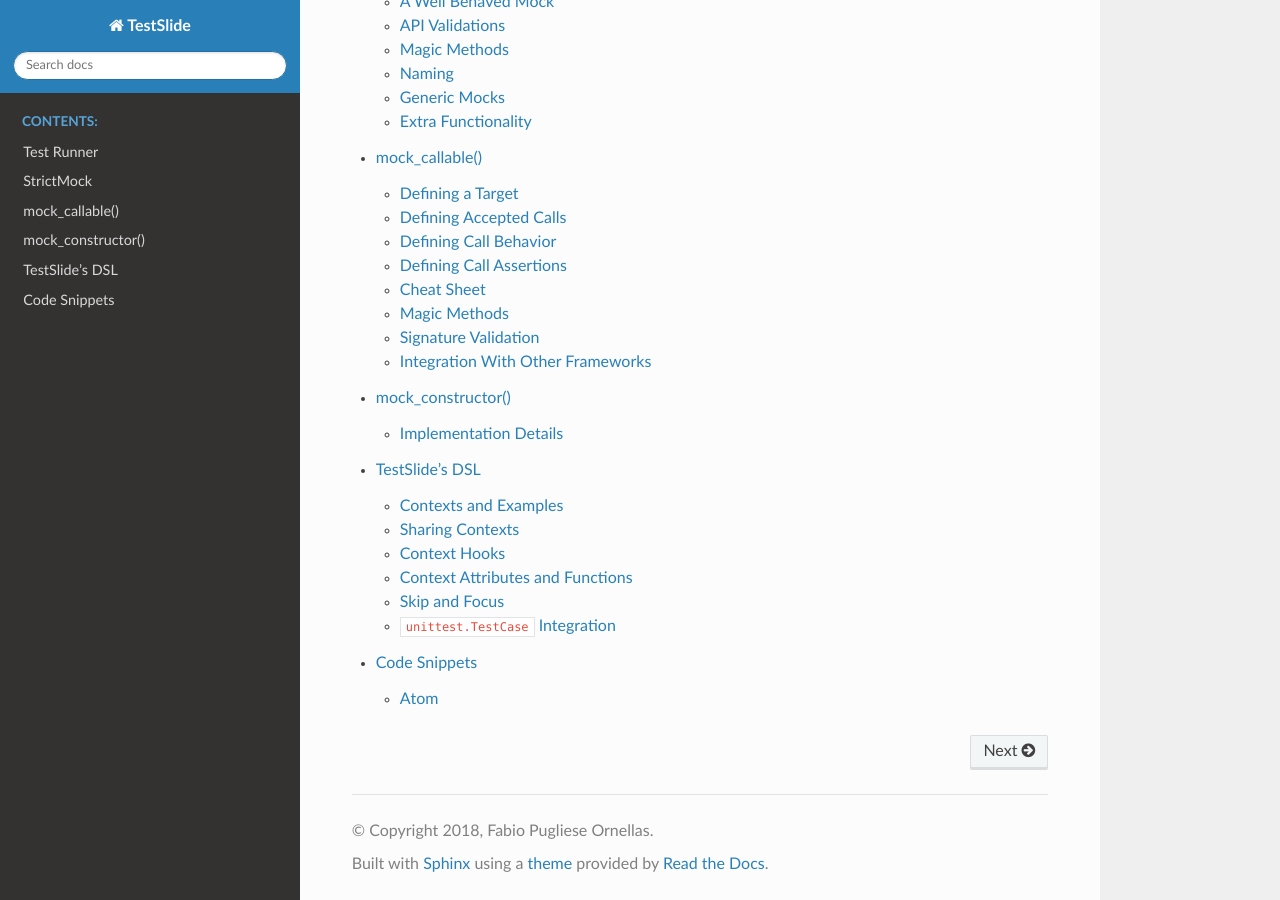
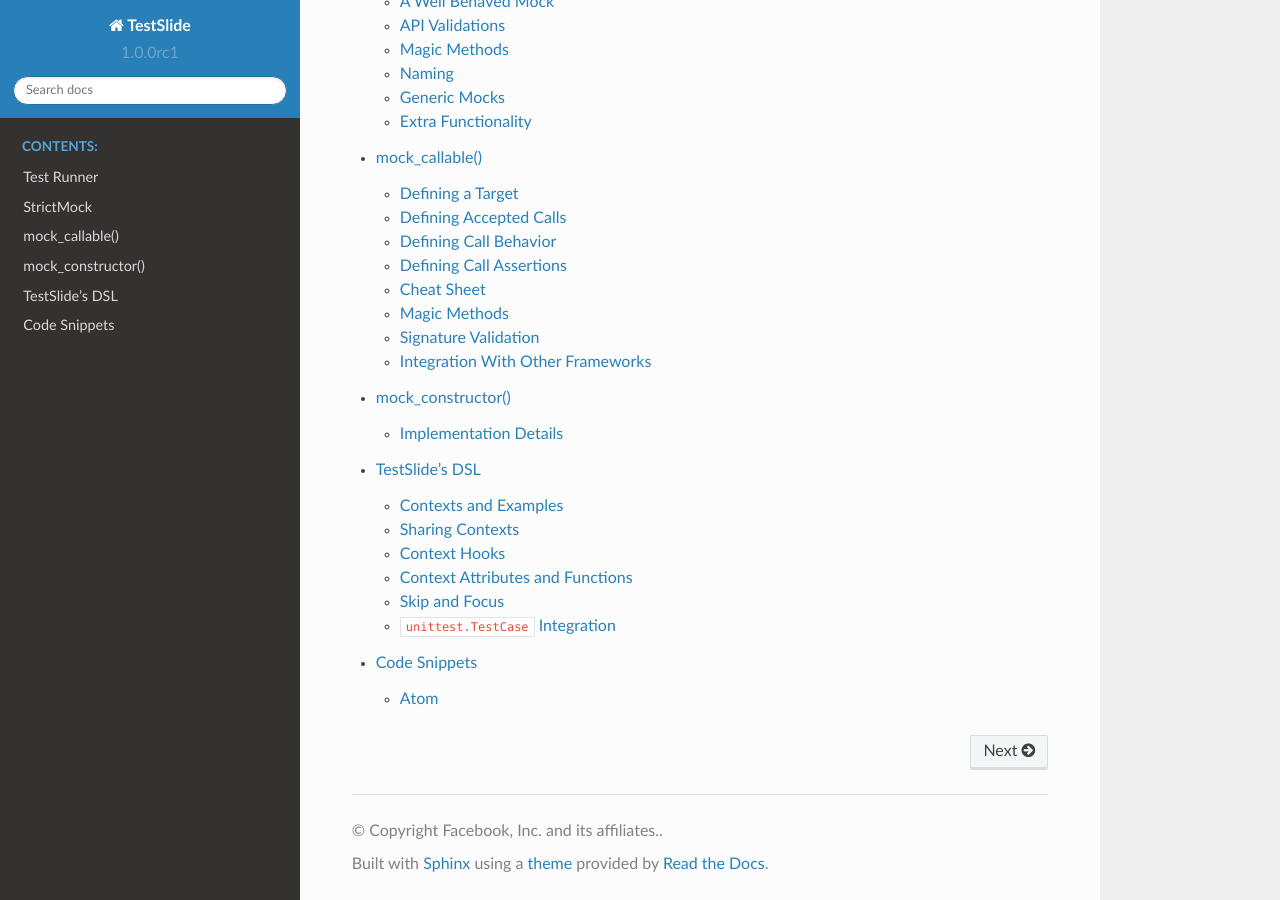
Before and after one commit to facebook/TestSlide, a Sphinx documentation site: the page built from docs/index.rst, in a window 1280 px wide and 900 px high, scrolled down 2323 px. Built offline with Sphinx 7.4.7 and the Read the Docs theme 2.0.0, drawn with Linux system fonts in a browser that asks for light colours.

```diff
--- a/docs/conf.py
+++ b/docs/conf.py
@@ -25,13 +25,13 @@
 # -- Project information -----------------------------------------------------
 
 project = 'TestSlide'
-copyright = '2018, Fabio Pugliese Ornellas'
-author = 'Fabio Pugliese Ornellas'
+copyright = 'Facebook, Inc. and its affiliates.'
+author = 'Fabio Pugliese Ornellas & Contributors'
 
 # The short X.Y version
-version = ''
+version = '1.0.0rc1'
 # The full version, including alpha/beta/rc tags
-release = '0.1dev'
+release = version
 
 
 # -- General configuration ---------------------------------------------------
--- a/setup.py
+++ b/setup.py
@@ -8,7 +8,7 @@ from io import open
 
 setup(
     name="TestSlide",
-    version="1.0.0.b1",
+    version="1.0.0rc1",
     packages=["testslide"],
     maintainer="Fabio Pugliese Ornellas",
     maintainer_email="fabio.ornellas@gmail.com",
```
